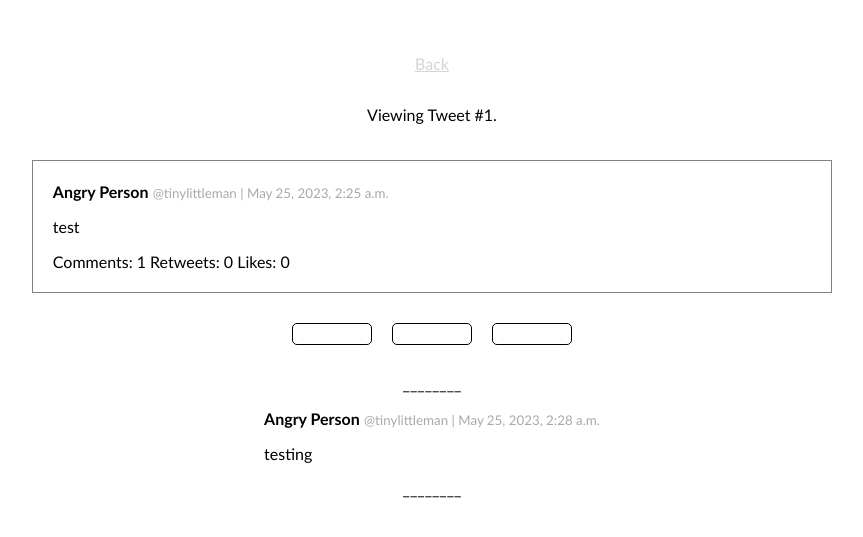
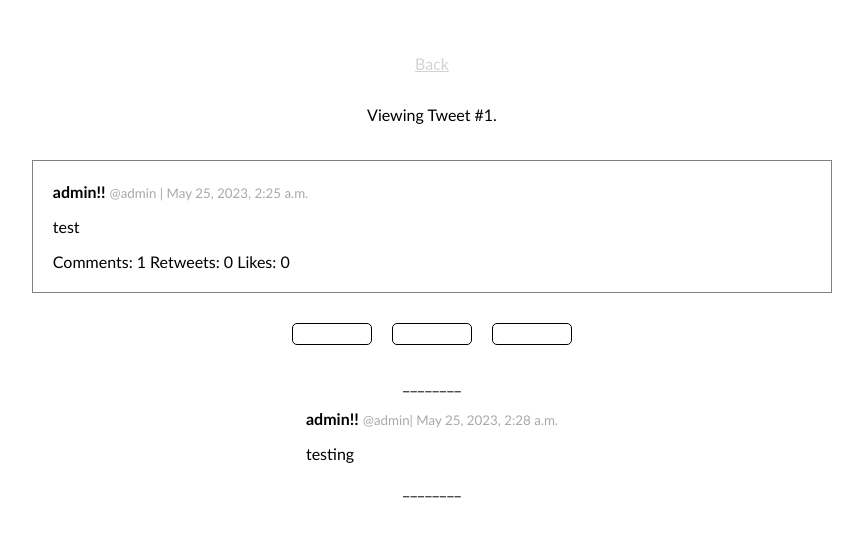
Before and after one commit to rpg0001/not-twitter, a Django app: page /1/ in a window 1280 px wide. Shown: the part 178-715 px from the top of the page, without its empty margins (208-1071 px from the left). Run offline with Django 4.2, Linux system fonts and the light colour scheme; data comes from the database, SQL or seed files in the repository; both versions use the stored data as it was after the commit.

Commit message:
usernames/display names on tweet/comment views

```diff
--- a/templates/tweets/tweet.html
+++ b/templates/tweets/tweet.html
@@ -3,8 +3,8 @@
     <!-- main content -->
     <a class="tweet-card width-100" href="{% url 'tweet' tweet.id %}">
         <p>
-            <strong>Angry Person</strong>
-            <small>@tinylittleman | {{ tweet.date }}</small>
+            <strong>{{ tweet.user.profile.display_name }}</strong>
+            <small>@{{ tweet.user }} | {{ tweet.date }}</small>
         </p>
 
         <p>{{ tweet }}</p>
--- a/templates/tweets/view_tweet.html
+++ b/templates/tweets/view_tweet.html
@@ -47,8 +47,8 @@
 
             <div class="tweet comment-box">
                 <p> <!-- name, handle, date -->
-                    <strong>Angry Person</strong>
-                    <small>@tinylittleman | {{ comment.date }}</small>
+                    <strong>{{ comment.user.profile.display_name }}</strong>
+                    <small>@{{ comment.user }}| {{ comment.date }}</small>
                 </p>
 
                 <!-- the comment -->
```
Also changed, not shown: db.sqlite3.
